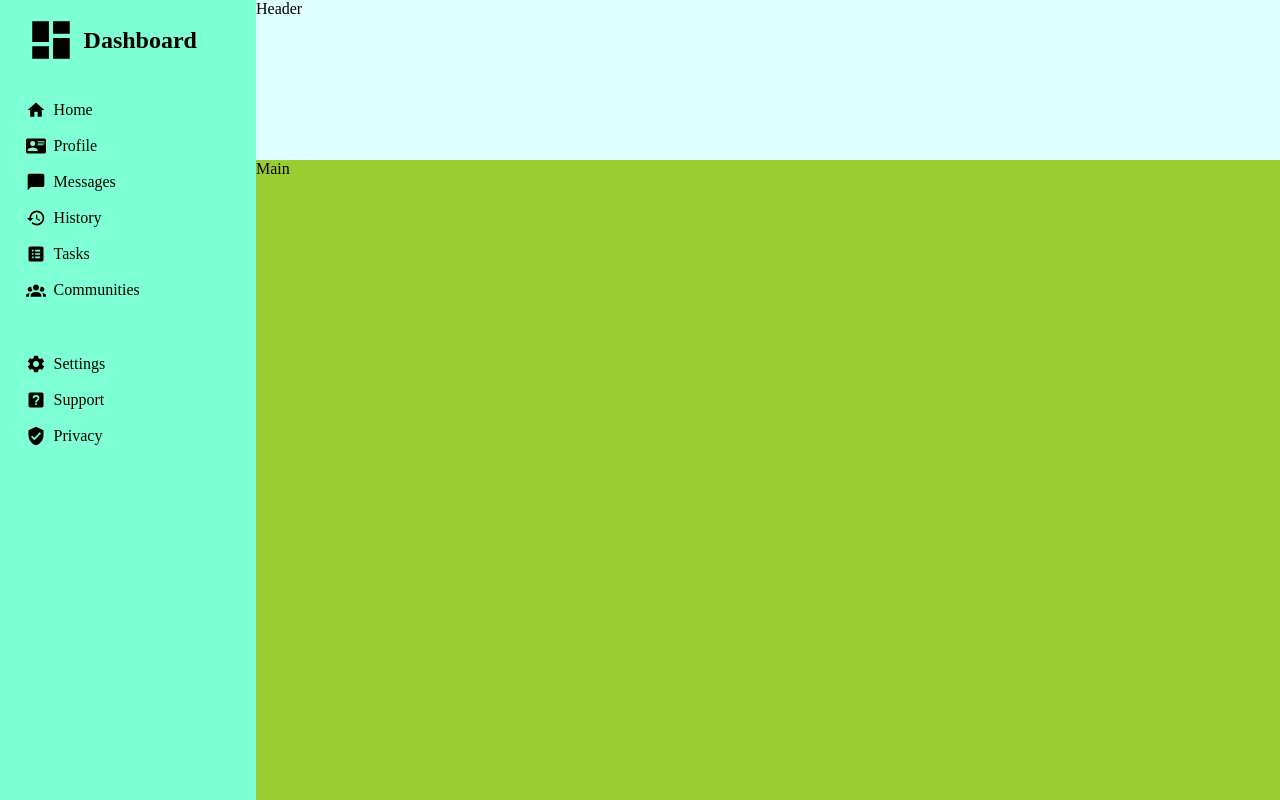
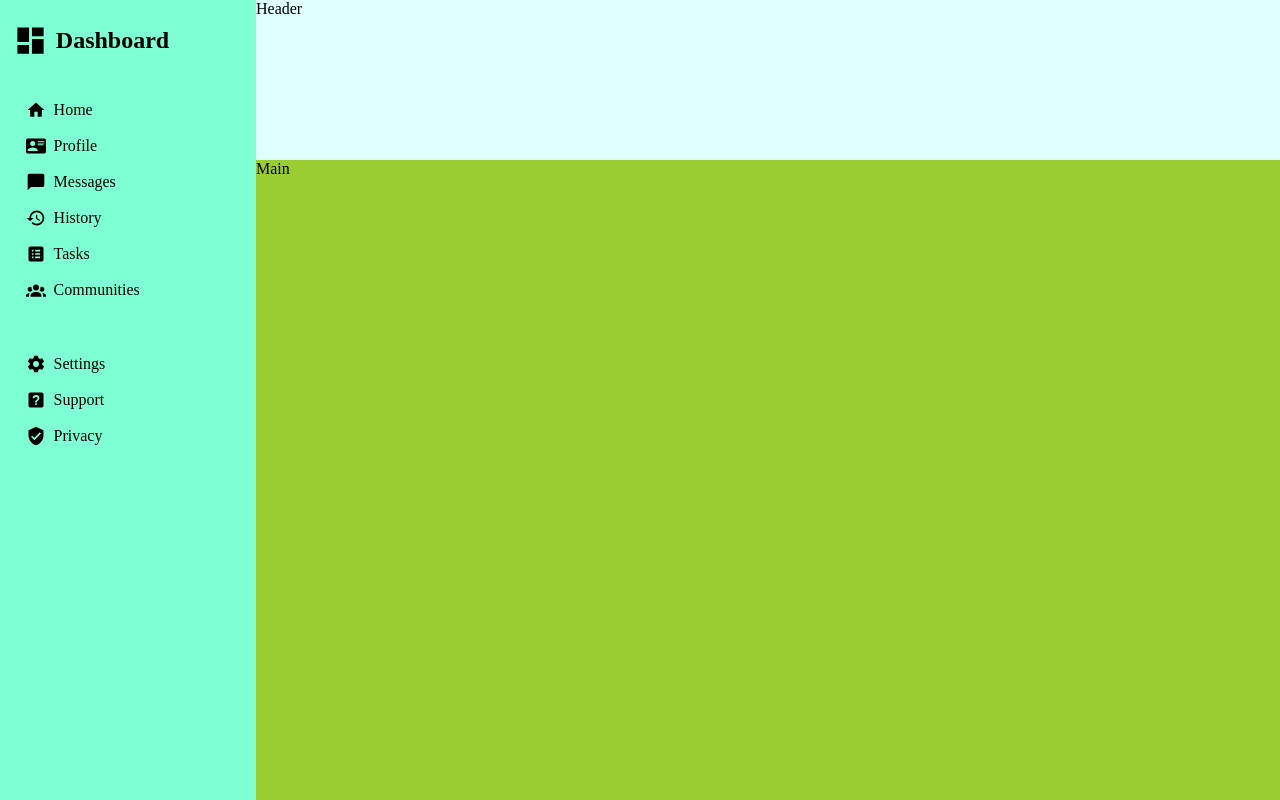
Before and after one commit to kennydn99/admin-dashboard, a plain HTML site: page index.html in a window 1280 px wide. Drawn offline with Linux system fonts and the light colour scheme.

Commit message:
Adjust sidebar alignment, sidebar section complete

```diff
--- a/styles.css
+++ b/styles.css
@@ -22,7 +22,6 @@ img {
     display: grid;
     grid-template-rows: 10% 30% 20%;
     align-items: center;
-    padding-left: 10%;
 }
 
 .sidebar ul, .sidebar li {
@@ -33,6 +32,7 @@ img {
 .sidebar ul {
     display: grid;
     gap: 16px;
+    padding-left: 10%;
 }
 
 .sidebar-title, .sidebar li{
@@ -42,8 +42,12 @@ img {
 }
 
 .sidebar-title img {
-    width: 50px;
-    height: 50px;
+    width: 35px;
+    height: 35px;
+}
+
+.sidebar-title {
+    padding-left: 5%;
 }
 
 .header {
```
